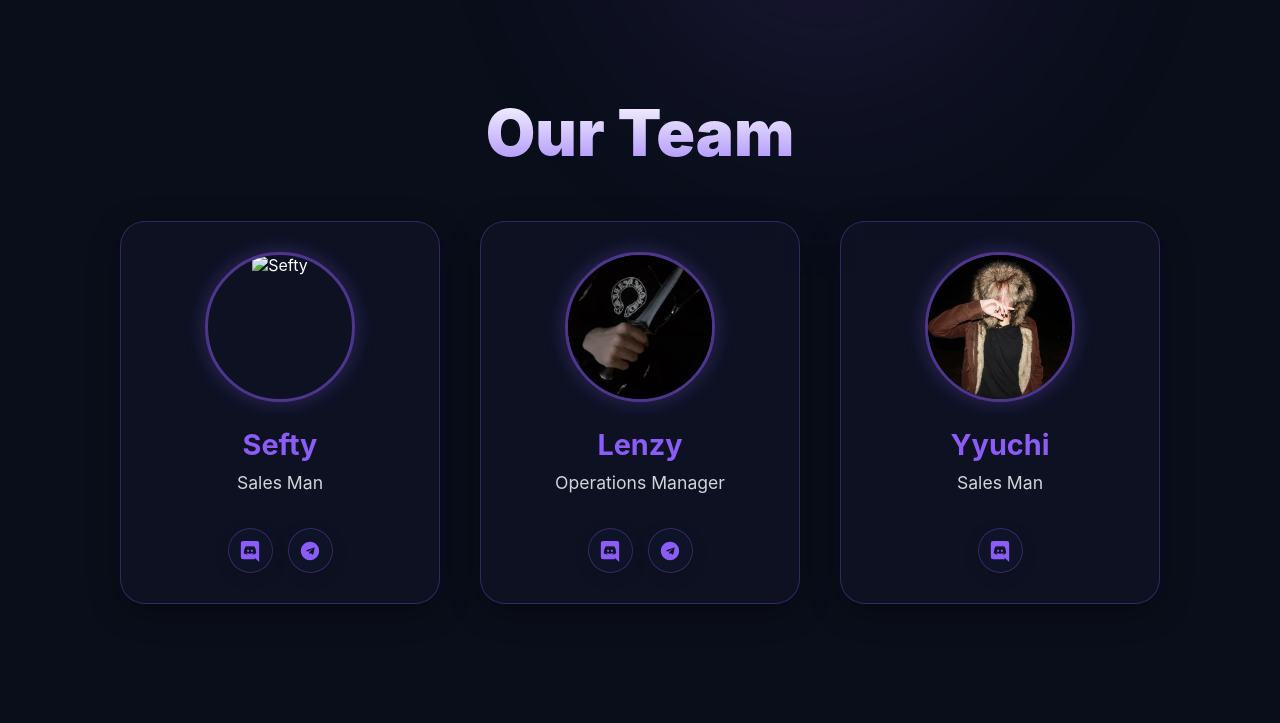
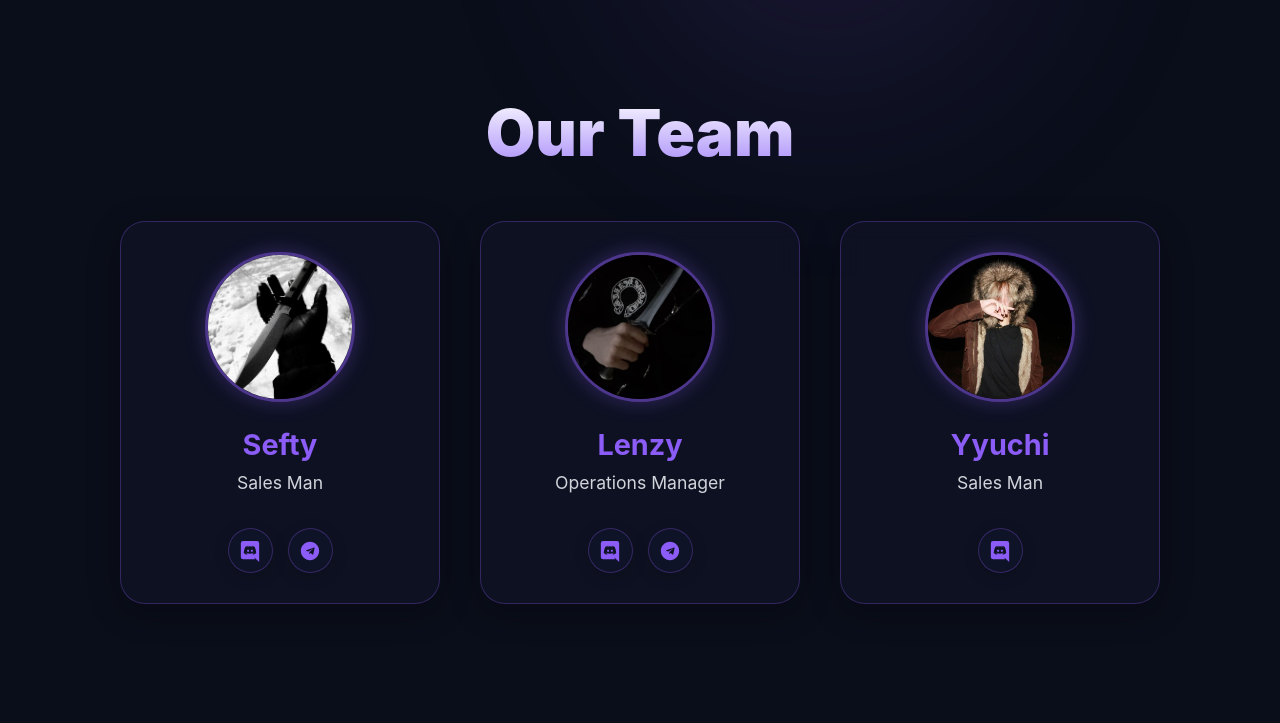
Before and after one commit to lenzy-rest/ethone.lol, a plain HTML site: page index.html in a window 1280 px wide. Shown: the part 826-1549 px from the top of the page. Drawn offline with Linux system fonts and the light colour scheme.

Commit message:
Update index.html

```diff
--- a/index.html
+++ b/index.html
@@ -385,7 +385,7 @@ body::before {
             <!-- Sefty Profile -->
             <div class="staff-member">
                 <div class="member-circle">
-                    <img src="sefty.png" alt="Sefty">
+                    <img src="sefty.jpg" alt="Sefty">
                 </div>
                 <div class="member-name">Sefty</div>
                 <div class="member-role">Sales Man</div>
```
